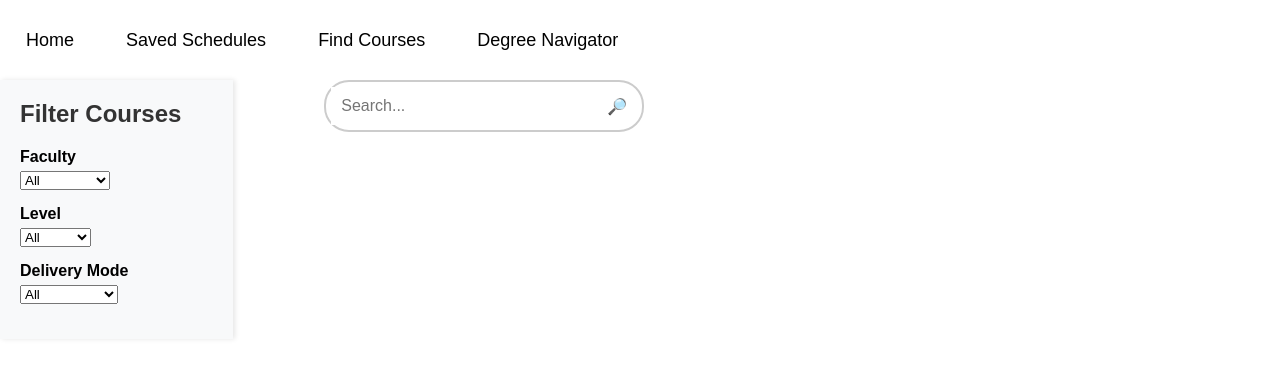
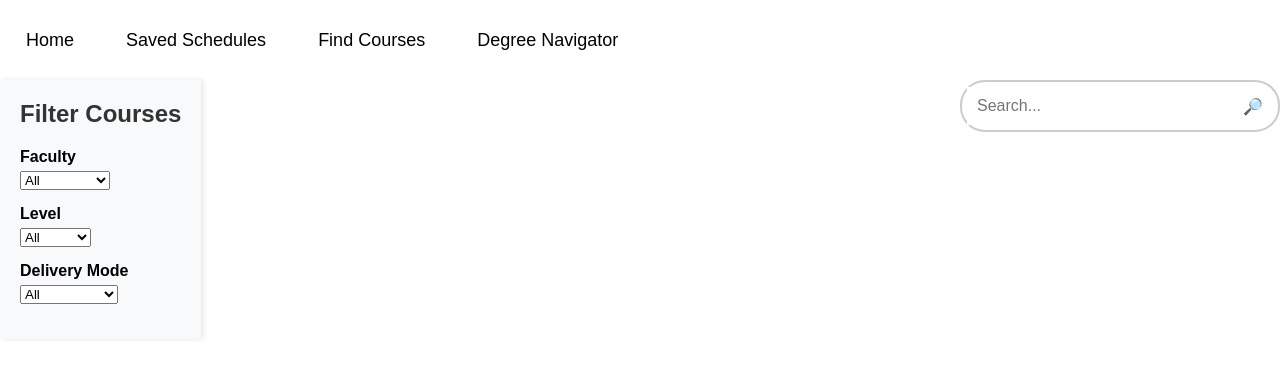
Before and after one commit to clara-hct02/course-registration, a website: page frontend/public/browse.html in a window 1280 px wide. Drawn offline with Linux system fonts and the light colour scheme.

Commit message:
updated search box styling

```diff
--- a/frontend/public/browse.css
+++ b/frontend/public/browse.css
@@ -4,6 +4,10 @@ body {
     padding: 0;
     display: flex; /* Use flexbox to create a horizontal layout */
     height: 100vh; /* Full viewport height */
+}
+
+main {
+    width: 100%;
 }
 
 .search-container {
@@ -18,14 +22,15 @@ body {
 }
 
 #search-div {
+    width: 100%;
     display: flex;
     align-items: flex-start;
-    justify-content: space-between;
+    justify-content: space-around;
 }
 
 /* Sidebar (Left Section) */
 #search-filters {
-    width: 30%; /* Adjust width as needed */
+    margin-right: auto;
     background-color: #f8f9fa; /* Light gray background */
     padding: 20px;
     box-shadow: 2px 0 5px rgba(0, 0, 0, 0.1); /* Subtle shadow for separation */
```
